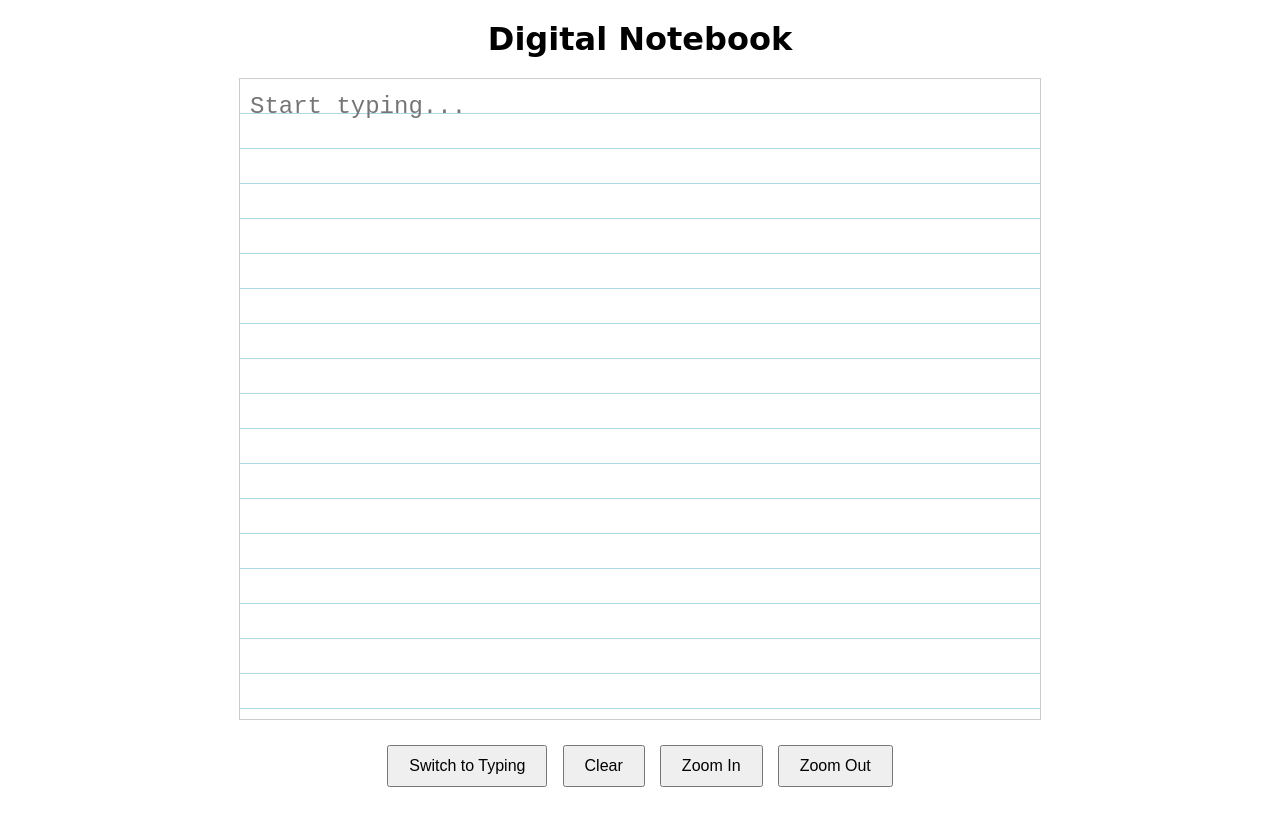
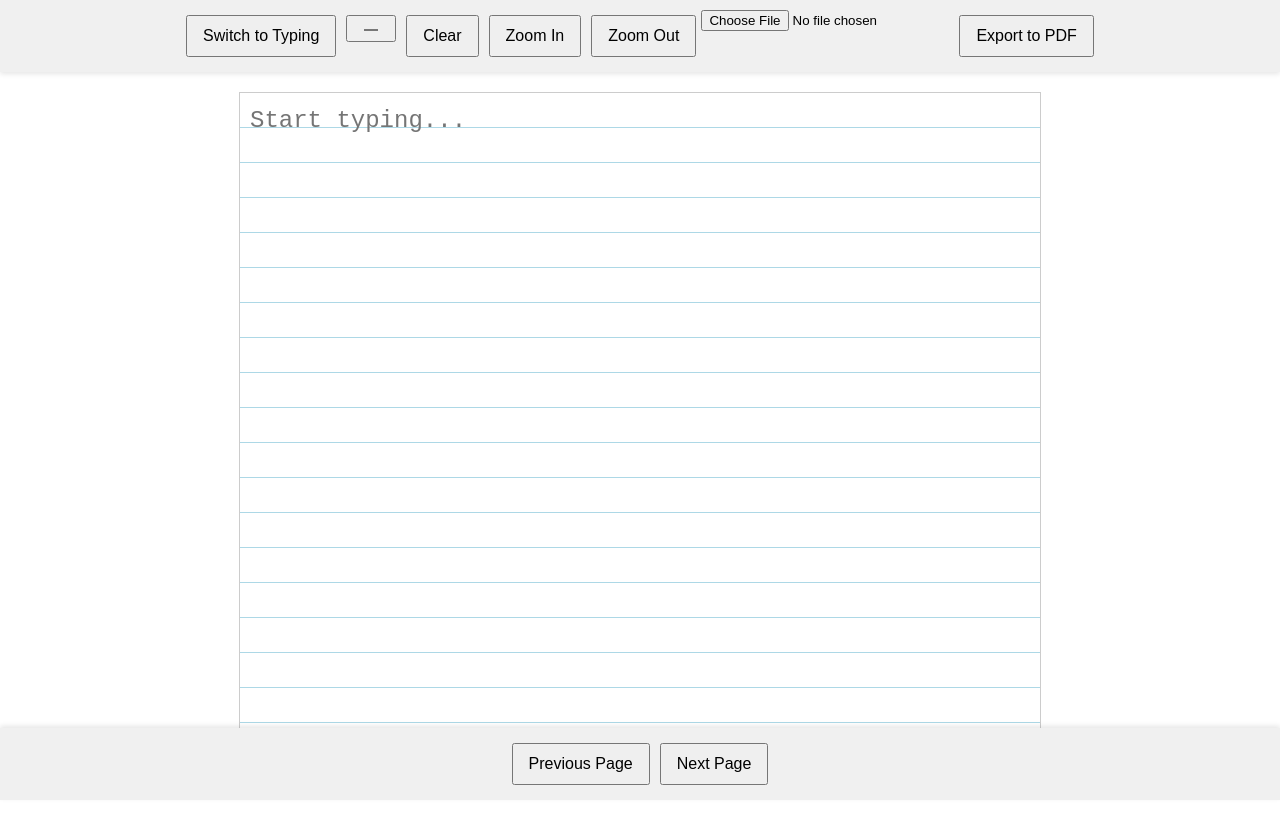
Before and after one commit to kumar18-cpu/DigitalNoteBook, a plain HTML site: page index.html in a window 1280 px wide. Both pictures are taken after a click on the button "Toggle Drawing". Drawn offline with nearby package versions, Linux system fonts and the light colour scheme.

Commit message:
Add files via upload

```diff
--- a/index.html
+++ b/index.html
@@ -8,11 +8,38 @@
       margin: 0;
       font-family: cursive;
       background: #fff;
-      text-align: center;
     }
 
-    h1 {
-      margin: 20px;
+    .toolbar {
+      display: flex;
+      justify-content: center;
+      flex-wrap: wrap;
+      background: #f0f0f0;
+      padding: 10px;
+      position: sticky;
+      top: 0;
+      z-index: 10;
+      box-shadow: 0 2px 5px rgba(0,0,0,0.1);
+    }
+
+    .bottom-toolbar {
+      display: flex;
+      justify-content: center;
+      flex-wrap: wrap;
+      background: #f0f0f0;
+      padding: 10px;
+      position: sticky;
+      bottom: 0;
+      z-index: 10;
+      box-shadow: 0 -2px 5px rgba(0,0,0,0.1);
+    }
+
+    .toolbar button, .toolbar input[type="color"],
+    .bottom-toolbar button, .bottom-toolbar input[type="color"] {
+      padding: 10px 15px;
+      margin: 5px;
+      font-size: 16px;
+      cursor: pointer;
     }
 
     .notebook {
@@ -20,7 +47,7 @@
       width: 90%;
       max-width: 800px;
       height: 80vh;
-      margin: auto;
+      margin: 20px auto;
       background: repeating-linear-gradient(
         white,
         white 34px,
@@ -53,69 +80,100 @@
     canvas {
       z-index: 1;
       background: transparent;
+      touch-action: none;
     }
 
-    .buttons {
-      margin: 20px;
-    }
-
-    .buttons button {
-      padding: 10px 20px;
-      margin: 5px;
-      font-size: 16px;
-      cursor: pointer;
+    .hidden {
+      display: none;
     }
   </style>
 </head>
 <body>
-  <h1>Digital Notebook</h1>
+
+  <div class="toolbar">
+    <button id="toggleBtn">Toggle Drawing</button>
+    <input type="color" id="colorPicker" value="#000000" />
+    <button onclick="clearAll()">Clear</button>
+    <button onclick="zoomIn()">Zoom In</button>
+    <button onclick="zoomOut()">Zoom Out</button>
+    <input type="file" id="imageUpload" accept="image/*" />
+    <button onclick="exportPDF()">Export to PDF</button>
+  </div>
 
   <div class="notebook" id="notebook">
     <canvas id="canvas"></canvas>
     <textarea id="textArea" placeholder="Start typing..."></textarea>
   </div>
 
-  <div class="buttons">
-    <button id="toggleBtn">Toggle Drawing</button>
-    <button onclick="clearAll()">Clear</button>
-    <button onclick="zoomIn()">Zoom In</button>
-    <button onclick="zoomOut()">Zoom Out</button>
+  <div class="bottom-toolbar">
+    <button onclick="prevPage()">Previous Page</button>
+    <button onclick="nextPage()">Next Page</button>
   </div>
 
+  <script src="https://cdnjs.cloudflare.com/ajax/libs/jspdf/2.5.1/jspdf.umd.min.js"></script>
   <script>
+    const { jsPDF } = window.jspdf;
     const canvas = document.getElementById("canvas");
     const ctx = canvas.getContext("2d");
     const textArea = document.getElementById("textArea");
     const notebook = document.getElementById("notebook");
     const toggleBtn = document.getElementById("toggleBtn");
+    const colorPicker = document.getElementById("colorPicker");
+    const imageUpload = document.getElementById("imageUpload");
 
     let isDrawing = false;
     let drawingEnabled = false;
     let scale = 1;
+    let currentPage = 0;
+    const pages = [];
 
     function resizeCanvas() {
       canvas.width = notebook.clientWidth;
       canvas.height = notebook.clientHeight;
     }
 
-    // Ensure canvas matches notebook size
-    window.addEventListener("resize", resizeCanvas);
-    resizeCanvas();
+    window.addEventListener("resize", () => {
+      saveCurrentPage();
+      resizeCanvas();
+      loadPage(currentPage);
+    });
 
-    // Toggle between typing and drawing
+    function saveCurrentPage() {
+      const text = textArea.value;
+      const image = canvas.toDataURL();
+      pages[currentPage] = { text, image };
+    }
+
+    function loadPage(index) {
+      const page = pages[index] || { text: "", image: "" };
+      textArea.value = page.text;
+      const img = new Image();
+      img.onload = () => ctx.drawImage(img, 0, 0);
+      ctx.clearRect(0, 0, canvas.width, canvas.height);
+      if (page.image) img.src = page.image;
+    }
+
+    function nextPage() {
+      saveCurrentPage();
+      currentPage++;
+      resizeCanvas();
+      loadPage(currentPage);
+    }
+
+    function prevPage() {
+      if (currentPage === 0) return;
+      saveCurrentPage();
+      currentPage--;
+      resizeCanvas();
+      loadPage(currentPage);
+    }
+
     toggleBtn.addEventListener("click", () => {
       drawingEnabled = !drawingEnabled;
-      if (drawingEnabled) {
-        canvas.style.pointerEvents = "auto";
-        canvas.style.zIndex = 3;
-        textArea.style.zIndex = 1;
-        toggleBtn.textContent = "Switch to Typing";
-      } else {
-        canvas.style.pointerEvents = "none";
-        canvas.style.zIndex = 1;
-        textArea.style.zIndex = 2;
-        toggleBtn.textContent = "Toggle Drawing";
-      }
+      canvas.style.pointerEvents = drawingEnabled ? "auto" : "none";
+      canvas.style.zIndex = drawingEnabled ? 3 : 1;
+      textArea.style.zIndex = drawingEnabled ? 1 : 2;
+      toggleBtn.textContent = drawingEnabled ? "Switch to Typing" : "Toggle Drawing";
     });
 
     canvas.addEventListener("mousedown", (e) => {
@@ -130,7 +188,7 @@
       if (!drawingEnabled || !isDrawing) return;
       const rect = canvas.getBoundingClientRect();
       ctx.lineTo(e.clientX - rect.left, e.clientY - rect.top);
-      ctx.strokeStyle = "black";
+      ctx.strokeStyle = colorPicker.value;
       ctx.lineWidth = 2;
       ctx.lineCap = "round";
       ctx.stroke();
@@ -138,6 +196,31 @@
 
     canvas.addEventListener("mouseup", () => isDrawing = false);
     canvas.addEventListener("mouseleave", () => isDrawing = false);
+
+    canvas.addEventListener("touchstart", (e) => {
+      if (!drawingEnabled) return;
+      e.preventDefault();
+      isDrawing = true;
+      const rect = canvas.getBoundingClientRect();
+      const touch = e.touches[0];
+      ctx.beginPath();
+      ctx.moveTo(touch.clientX - rect.left, touch.clientY - rect.top);
+    });
+
+    canvas.addEventListener("touchmove", (e) => {
+      if (!isDrawing || !drawingEnabled) return;
+      e.preventDefault();
+      const rect = canvas.getBoundingClientRect();
+      const touch = e.touches[0];
+      ctx.lineTo(touch.clientX - rect.left, touch.clientY - rect.top);
+      ctx.strokeStyle = colorPicker.value;
+      ctx.lineWidth = 2;
+      ctx.lineCap = "round";
+      ctx.stroke();
+    });
+
+    canvas.addEventListener("touchend", () => isDrawing = false);
+    canvas.addEventListener("touchcancel", () => isDrawing = false);
 
     function clearAll() {
       ctx.clearRect(0, 0, canvas.width, canvas.height);
@@ -155,6 +238,35 @@
       notebook.style.transform = `scale(${scale})`;
       notebook.style.transformOrigin = "top left";
     }
+
+    imageUpload.addEventListener("change", (e) => {
+      const file = e.target.files[0];
+      if (!file) return;
+      const reader = new FileReader();
+      reader.onload = () => {
+        const img = new Image();
+        img.onload = () => ctx.drawImage(img, 50, 50, 200, 200);
+        img.src = reader.result;
+      };
+      reader.readAsDataURL(file);
+    });
+
+    async function exportPDF() {
+      const pdf = new jsPDF();
+      for (let i = 0; i <= currentPage; i++) {
+        const page = pages[i] || { text: "", image: "" };
+        pdf.setFontSize(12);
+        pdf.text(page.text || "", 10, 20);
+        if (page.image) {
+          pdf.addImage(page.image, 'PNG', 10, 30, 180, 160);
+        }
+        if (i < currentPage) pdf.addPage();
+      }
+      pdf.save("notebook.pdf");
+    }
+
+    resizeCanvas();
+    loadPage(currentPage);
   </script>
 </body>
 </html>
```
